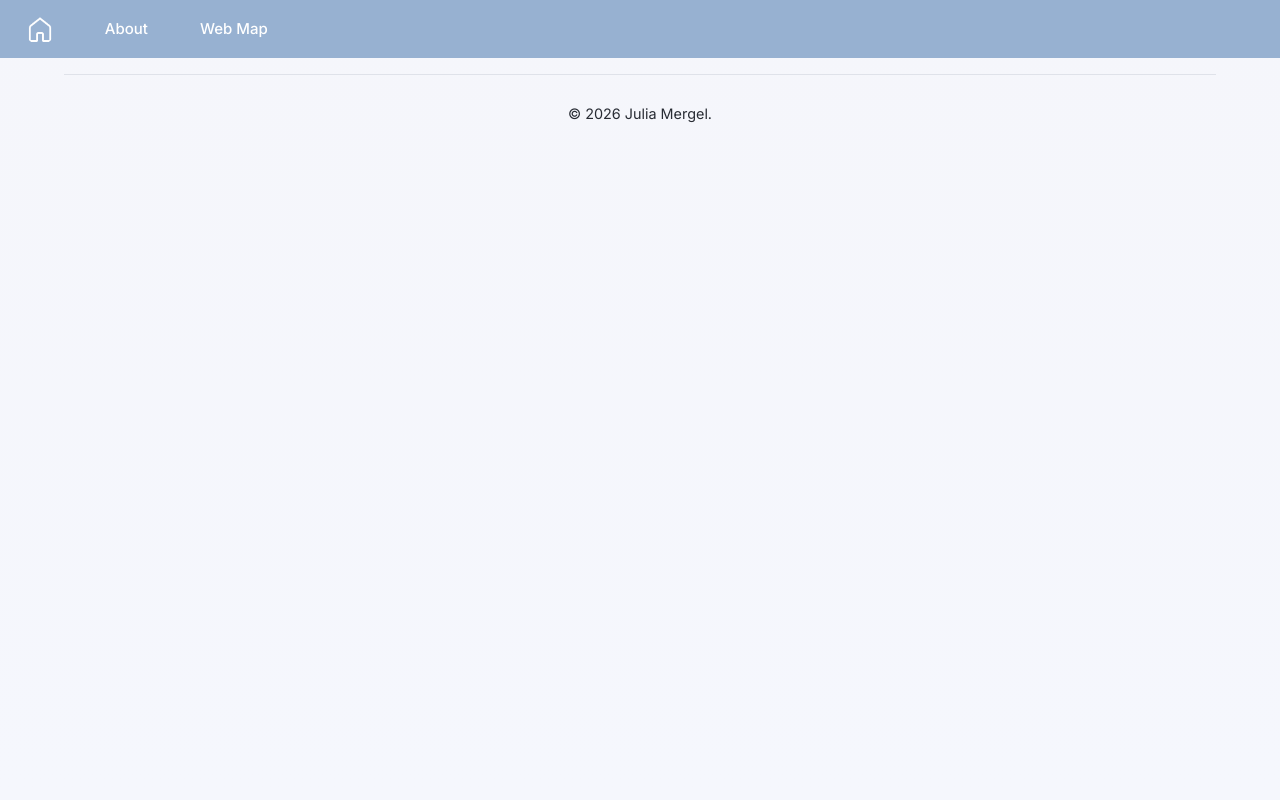
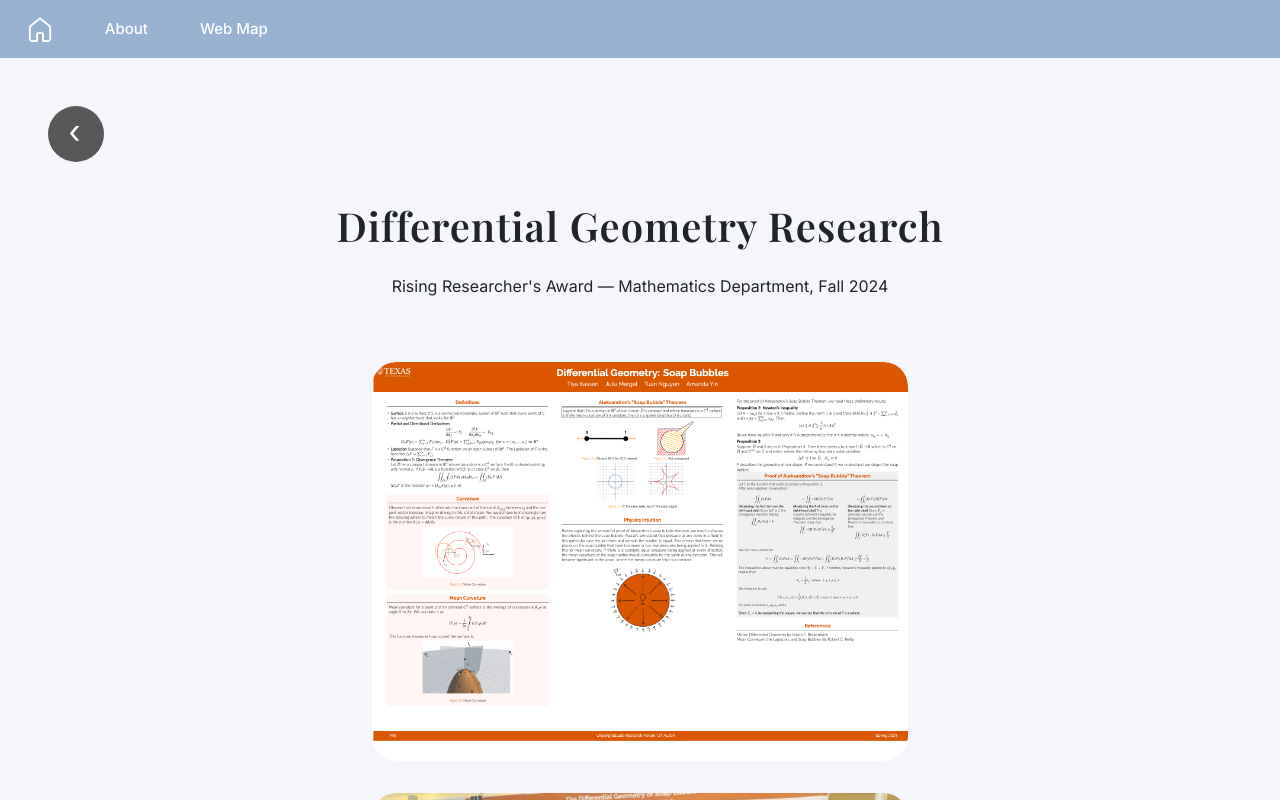
Before and after one commit to jumergel/jumergel.github.io, a React (Create React App) app: page /academics/differential-geometry in a window 1280 px wide. Built offline with nearby package versions, Linux system fonts and the light colour scheme; a web font is replaced by a local one.

Commit message:
added info for differential geometry research

```diff
--- a/src/App.js
+++ b/src/App.js
@@ -20,6 +20,7 @@ import SproutSystem from './pages/my-projects/SproutSystem.js';
 import ToyOS from './pages/my-projects/ToyOS.js';
 import TravelDiary from './pages/my-projects/TravelDiary.js';
 import MercerCaseCompetition from './pages/academics/MercerCaseCompetition';
+import DifferentialGeometry from './pages/academics/DifferentialGeometry';
 
 import homeButton from './images/white-transparent.png';
 import homeButtonAnimated from './images/dark-home-animated.gif';
@@ -147,6 +148,7 @@ function App() {
 
           {/* /* ACADEMIC ROUTES */ }
           <Route path="/academics/mercer-case-competition" element={<MercerCaseCompetition />} />
+          <Route path="/academics/differential-geometry" element={<DifferentialGeometry />} />
         </Routes>
 
         <Footer />
--- a/src/pages/Academics.js
+++ b/src/pages/Academics.js
@@ -6,7 +6,8 @@ import { Link } from 'react-router-dom';
 const academicData = [
   {
     title: "Differential Geometry Research",
-    tags: ["Rising Researcher's Award", "Research", "Mathematics"]
+    tags: ["Rising Researcher's Award", "Research", "Mathematics"],
+    route: "/academics/differential-geometry"
   },
   {
     title: "Operating Systems Overview",
--- /dev/null
+++ b/src/pages/academics/DifferentialGeometry.js
@@ -0,0 +1,46 @@
+import React from 'react';
+import { Container } from 'react-bootstrap';
+import '../../shared-styling.css';
+import BackButton from '../../components/BackButton';
+import groupPhoto from '../../images/differential_geometry_group.jpeg';
+import paperImage from '../../images/differential_geometry.png';
+
+export default function DifferentialGeometry() {
+    return (
+        <div className="page-styling">
+            <BackButton />
+            <Container className="pt-2 pb-5">
+                <h1 className="mb-4 text-center">Differential Geometry Research</h1>
+
+                <p className="text-center">
+                    Rising Researcher's Award — Mathematics Department, Fall 2024
+                </p>
+
+                { /* PDF */}
+                <div className="zoom-hover" style={{ width: '48%', margin: '4rem auto 0' }}>
+                    <div style={{ borderRadius: '24px', overflow: 'hidden' }}>
+                        <img
+                            src={paperImage}
+                            alt="Differential Geometry Paper"
+                            style={{ width: '100%', height: 'auto', display: 'block' }}
+                        />
+                    </div>
+                </div>
+
+                { /* GROUP PHOTO */}
+                <div style={{
+                    width: '48%',
+                    margin: '2rem auto 0',
+                    borderRadius: '24px',
+                    overflow: 'hidden'
+                }}>
+                    <img
+                        src={groupPhoto}
+                        alt="Differential Geometry Research Group"
+                        style={{ width: '100%', height: 'auto', display: 'block' }}
+                    />
+                </div>
+            </Container>
+        </div>
+    );
+}
--- a/src/pages/academics/MercerCaseCompetition.js
+++ b/src/pages/academics/MercerCaseCompetition.js
@@ -28,7 +28,7 @@ export default function MercerCaseCompetition() {
                     />
                 </div> */}
                 <div style={{
-                    width: '68.6%',
+                    width: '48%',
                     margin: '2rem auto 0',
                     borderRadius: '24px',
                     overflow: 'hidden'
@@ -36,7 +36,7 @@ export default function MercerCaseCompetition() {
                     <img
                         src={mercerTeam}
                         alt="Mercer Case Competition Team"
-                        style={{ width: '70%', height: 'auto', display: 'block', marginLeft: '10vw' }}
+                        style={{ width: '100%', height: 'auto', display: 'block' }}
                     />
                 </div>
 
--- a/src/shared-styling.css
+++ b/src/shared-styling.css
@@ -113,6 +113,16 @@ img {
   border-radius: 1.5rem !important;
 }
 
+
+/* ZOOMING INTO PHOTOS */
+.zoom-hover {
+  transition: transform 0.3s ease;
+}
+
+.zoom-hover:hover {
+  transform: scale(1.7);
+  cursor: pointer;
+}
 
 
 
```
Also changed, not shown: src/images/differential_geometry.png (added), src/images/differential_geometry_group.jpeg (added).
